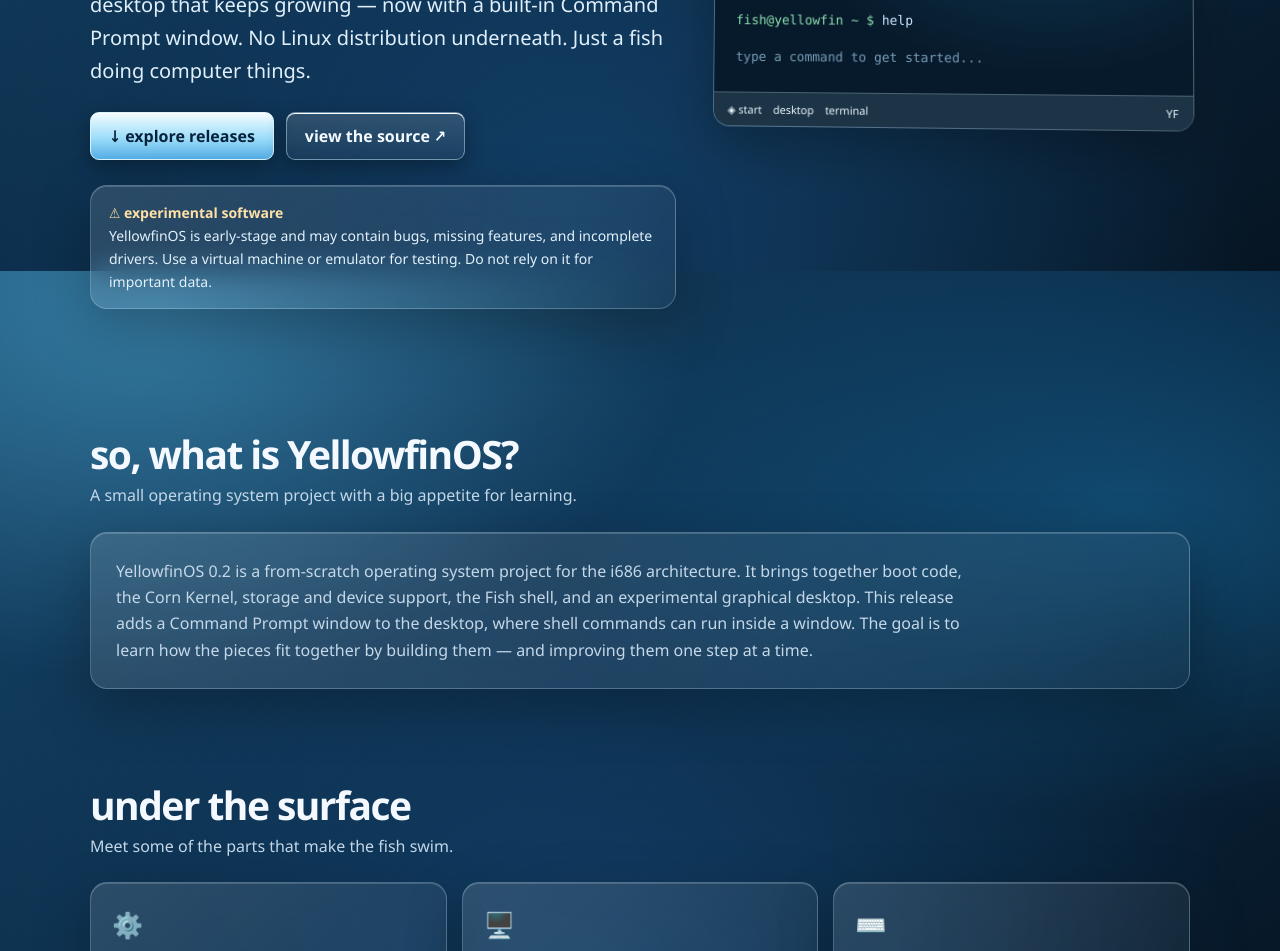
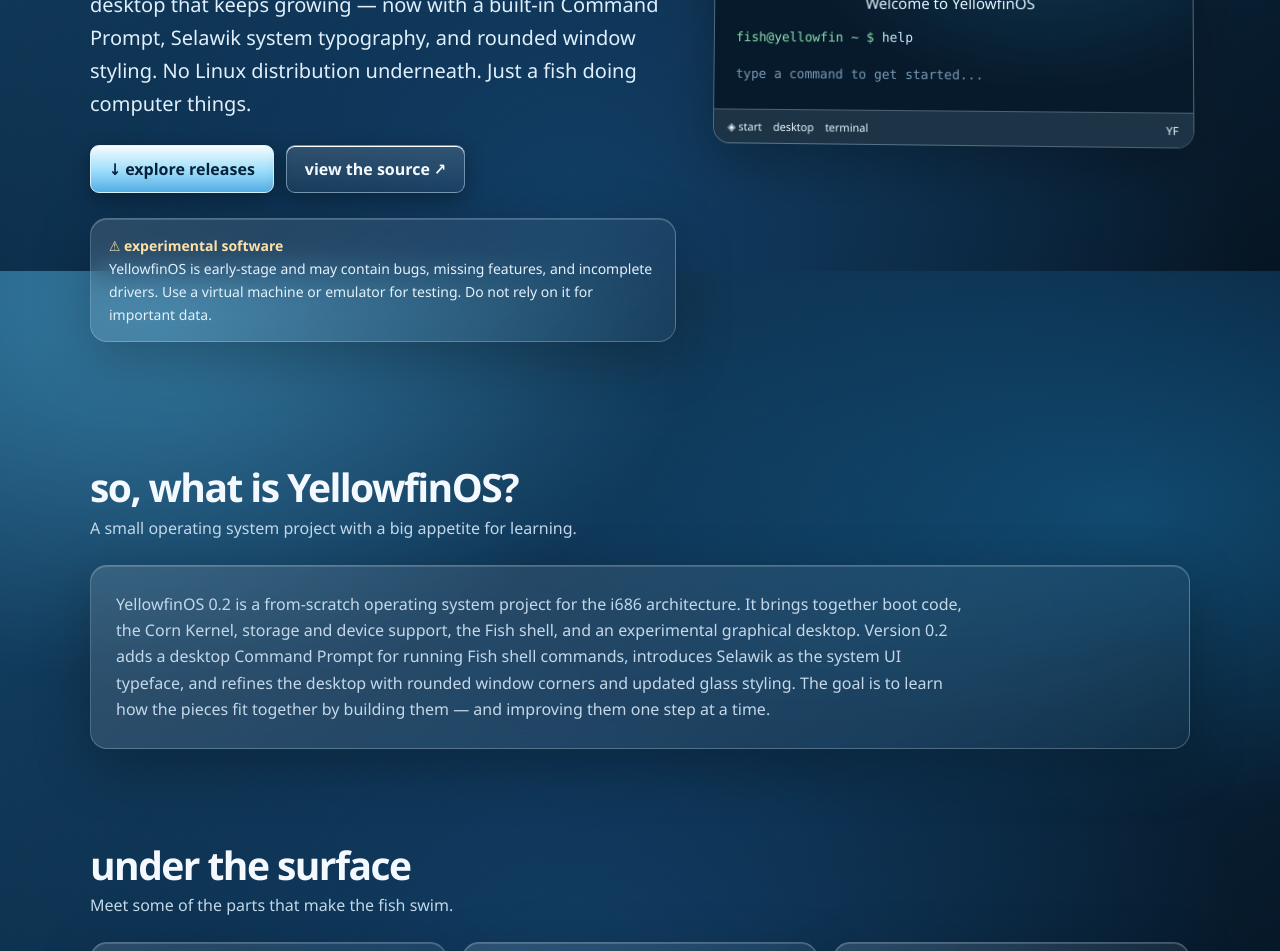
Before and after one commit to KingdomOfFinland/yellowfin-os, a plain HTML site: page index.html in a window 1280 px wide. Shown: the part 529-1480 px from the top of the page. Drawn offline with Linux system fonts and the light colour scheme.

Commit message:
Update website for YellowfinOS 0.2 release

```diff
--- a/index.html
+++ b/index.html
@@ -56,8 +56,8 @@ footer{margin-top:55px;padding:28px 15px 38px;border-top:1px solid var(--line);t
 <div>
 <div class="eyebrow">yellowfinos · version 0.2</div>
 <h1>A little different.<br><span>A little fishy.</span></h1>
-<p class="lead">Meet YellowfinOS 0.2: an experimental operating system built from the ground up. Its own kernel, its own shell, and a desktop that keeps growing — now with a built-in Command Prompt window. No Linux distribution underneath. Just a fish doing computer things.</p>
-<div class="actions"><a class="button" href="https://github.com/KingdomOfFinland/yellowfin-os/releases/latest">↓ explore releases</a><a class="button secondary" href="https://github.com/KingdomOfFinland/yellowfin-os">view the source ↗</a></div>
+<p class="lead">Meet YellowfinOS 0.2: an experimental operating system built from the ground up. Its own kernel, its own shell, and a desktop that keeps growing — now with a built-in Command Prompt, Selawik system typography, and rounded window styling. No Linux distribution underneath. Just a fish doing computer things.</p>
+<div class="actions"><a class="button" href="https://github.com/KingdomOfFinland/yellowfin-os/releases/tag/operatingsystem1">↓ explore releases</a><a class="button secondary" href="https://github.com/KingdomOfFinland/yellowfin-os">view the source ↗</a></div>
 <div class="notice glass"><strong>⚠ experimental software</strong><br>YellowfinOS is early-stage and may contain bugs, missing features, and incomplete drivers. Use a virtual machine or emulator for testing. Do not rely on it for important data.</div>
 </div>
 <div class="glass vm-window" aria-label="Illustrative YellowfinOS desktop preview">
@@ -66,13 +66,15 @@ footer{margin-top:55px;padding:28px 15px 38px;border-top:1px solid var(--line);t
 </div>
 </section>
 <section id="about"><div class="section-head"><h2>so, what is YellowfinOS?</h2><p>A small operating system project with a big appetite for learning.</p></div>
-<div class="glass about"><p class="muted">YellowfinOS 0.2 is a from-scratch operating system project for the i686 architecture. It brings together boot code, the Corn Kernel, storage and device support, the Fish shell, and an experimental graphical desktop. This release adds a Command Prompt window to the desktop, where shell commands can run inside a window. The goal is to learn how the pieces fit together by building them — and improving them one step at a time.</p></div></section>
+<div class="glass about"><p class="muted">YellowfinOS 0.2 is a from-scratch operating system project for the i686 architecture. It brings together boot code, the Corn Kernel, storage and device support, the Fish shell, and an experimental graphical desktop. Version 0.2 adds a desktop Command Prompt for running Fish shell commands, introduces Selawik as the system UI typeface, and refines the desktop with rounded window corners and updated glass styling. The goal is to learn how the pieces fit together by building them — and improving them one step at a time.</p></div></section>
 <section id="features"><div class="section-head"><h2>under the surface</h2><p>Meet some of the parts that make the fish swim.</p></div>
 <div class="grid">
 <article class="glass tile"><div class="icon">⚙️</div><h3>Corn Kernel</h3><p>The custom C-based kernel at the heart of YellowfinOS, targeting 32-bit i686 systems.</p></article>
 <article class="glass tile"><div class="icon">🖥️</div><h3>graphical desktop</h3><p>An evolving framebuffer-based desktop with windows, a mouse interface, and a glassy visual direction.</p></article>
 <article class="glass tile"><div class="icon">⌨️</div><h3>Fish shell</h3><p>The built-in <code>fsh</code> command-line environment, with system tools and a fish-themed prompt.</p></article>
 <article class="glass tile"><div class="icon">⌨️</div><h3>Command Prompt</h3><p>New in 0.2: a desktop command window that runs Fish shell commands, with its own prompt and output.</p></article>
+<article class="glass tile"><div class="icon">🔤</div><h3>Selawik typography</h3><p>New in 0.2: Selawik brings a clean, Segoe UI-compatible style to the YellowfinOS desktop.</p></article>
+<article class="glass tile"><div class="icon">🪟</div><h3>rounded windows</h3><p>Updated in 0.2: rounded window corners, glass panels, and softer desktop styling.</p></article>
 <article class="glass tile"><div class="icon">💾</div><h3>FTFS storage</h3><p>A custom filesystem experiment, alongside ATA disk support and virtual-disk testing.</p></article>
 <article class="glass tile"><div class="icon">🧩</div><h3>device support</h3><p>Work in progress across timers, RTC, keyboard, mouse, graphics, and experimental networking.</p></article>
 <article class="glass tile"><div class="icon">🧪</div><h3>built to experiment</h3><p>New ideas, debugging, fixes, and features. The project grows as the system grows.</p></article>
@@ -81,7 +83,7 @@ footer{margin-top:55px;padding:28px 15px 38px;border-top:1px solid var(--line);t
 <div class="specs"><div class="spec"><b>0.2</b><span>current version</span></div><div class="spec"><b>i686</b><span>target architecture</span></div><div class="spec"><b>C + NASM</b><span>kernel and low-level code</span></div><div class="spec"><b>Corn Kernel</b><span>custom kernel</span></div><div class="spec"><b>QEMU</b><span>primary test environment</span></div></div></section>
 <section id="download"><div class="glass release"><div>
 <span class="tag">YELLOWFINOS · VERSION 0.2</span><h2 style="margin-top:12px">take it for a spin.</h2>
-<p class="muted">YellowfinOS version 0.2 introduces the desktop Command Prompt window, adds shell-output routing for windowed commands, and updates the system version display. Get the release and read its notes on GitHub for build status, boot instructions, and known limitations.</p>
+<p class="muted">YellowfinOS 0.2 brings the desktop Command Prompt, Selawik system typography, and rounded window styling. This is a pre-release: it is intended for testing in a virtual machine or emulator, and hardware support remains incomplete. Read the release notes for details.</p>
 <div class="actions"><a class="button" href="https://github.com/KingdomOfFinland/yellowfin-os/releases/latest">open GitHub releases ↗</a><a class="button secondary" href="https://copy.sh/v86/">try the v86 emulator ↗</a></div>
 </div><ul class="checklist"><li>Test in a virtual machine or emulator.</li><li>Expect incomplete hardware support.</li><li>Keep important files outside test disks.</li><li>Check the repository for current build instructions.</li></ul></div></section>
 </main>
```
